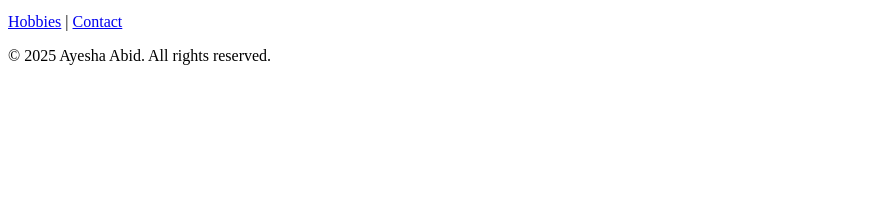
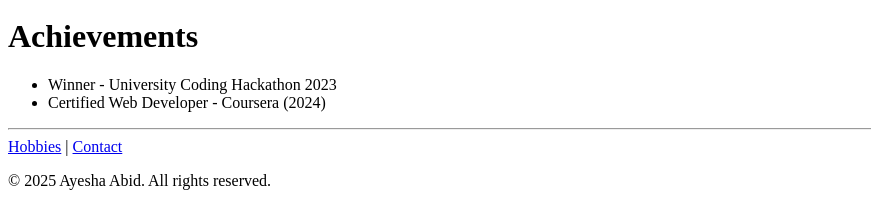
Before and after one commit to ayeshaabid977/FirstBaseProject, a plain HTML site: page index.html in a window 1280 px wide. Shown: the part 701-907 px from the top of the page, without its empty margins (0-871 px from the left). Before the commit the page ends 800 px from the top, so only its background shows below. Drawn offline with Linux system fonts and the light colour scheme.

Commit message:
Update index.html

```diff
--- a/index.html
+++ b/index.html
@@ -45,6 +45,15 @@
         <li>UI/UX Design (Figma)</li>
     </ul>
 
+    <!-- Awards / Certifications -->
+    <h1>Achievements</h1>
+    <ul>
+        <li>Winner - University Coding Hackathon 2023</li>
+        <li>Certified Web Developer - Coursera (2024)</li>
+    </ul>
+
+    <hr>
+
     <!-- Footer -->
     <footer>
         <a href="hobbies.html">Hobbies</a> |
```
